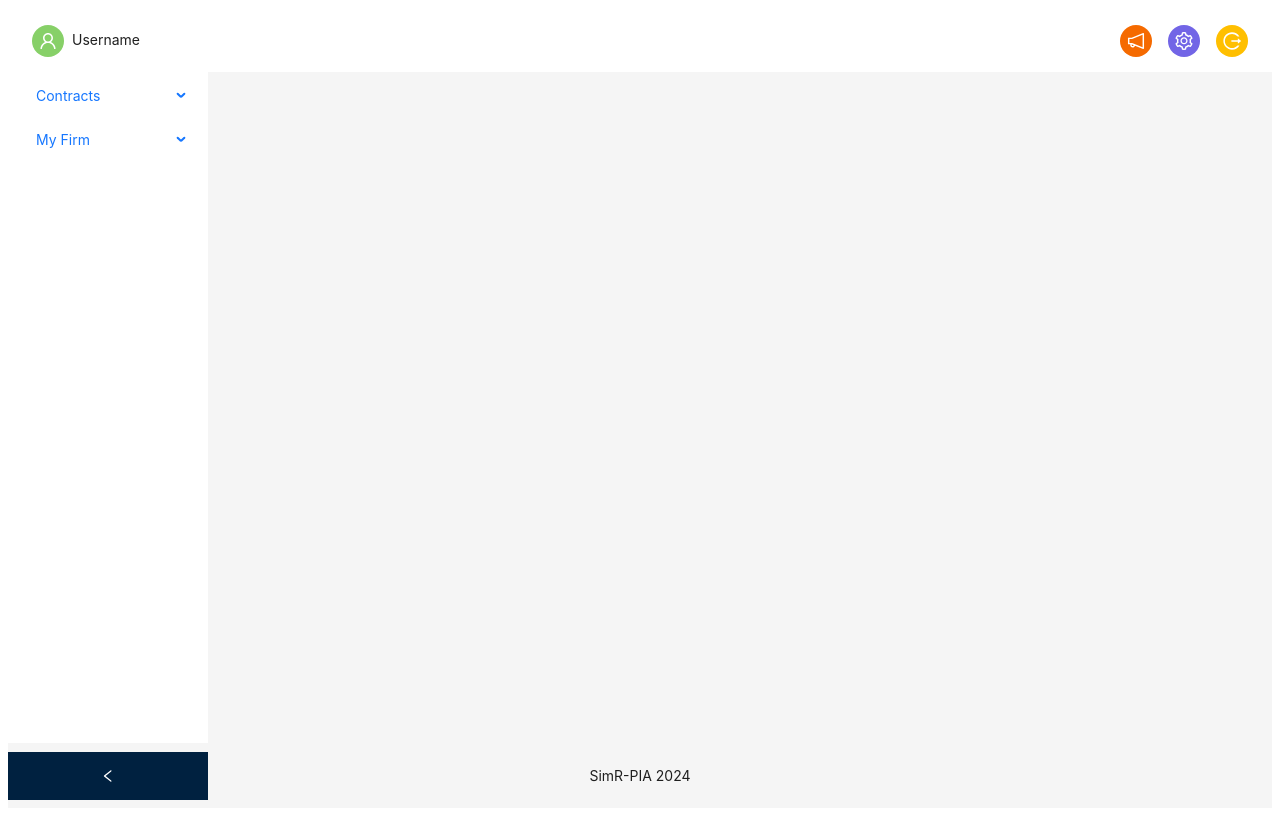
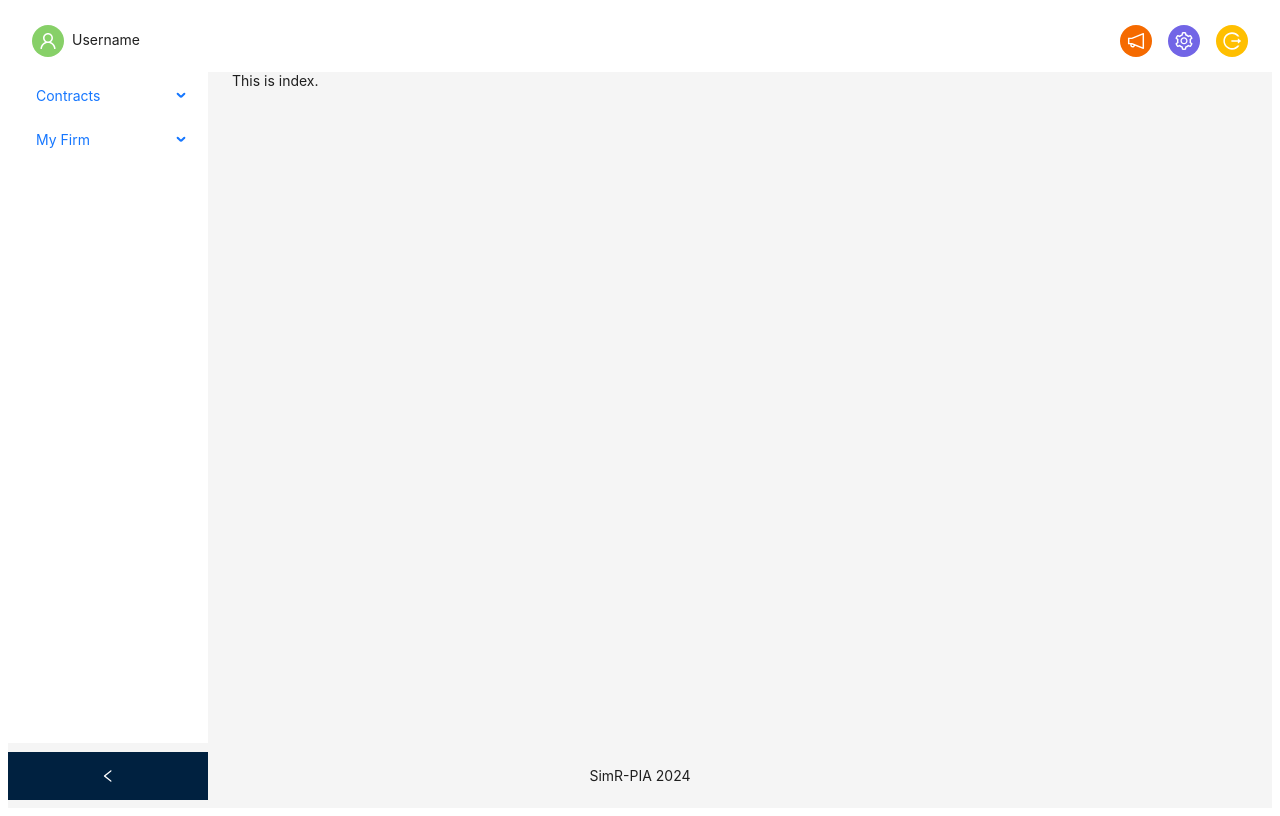
Before and after one commit to Paul-PIA/simr-frontend, a Next.js app: page / in a window 1280 px wide. Built offline with nearby package versions, Linux system fonts and the light colour scheme.

Commit message:
index update

```diff
--- a/components/Header.js
+++ b/components/Header.js
@@ -19,17 +19,17 @@ const { Header } = Layout;
 //     </Menu>
 // );
 
-export default function _Header(){
+export default function _Header({ onMenuClick }){
     return (
         <Header className="header" style={{ padding:0, background: '#fff', display: 'flex', justifyContent: 'space-between', alignItems: 'center' }}>
             <div style={{ marginLeft: 24}}>
-                <Avatar style={{ backgroundColor: '#87d068' }} icon={<UserOutlined />} />
+                <Avatar style={{ backgroundColor: '#87d068', cursor: 'pointer' }} icon={<UserOutlined />} onClick={() => onMenuClick('Profile')}/>
                 <span style={{ marginLeft: 8}}>Username</span>
             </div>
             <div style={{ marginRight: 24}}>
                 <Space size="middle">
-                    <Avatar style={{ backgroundColor: '#f56a00', cursor: 'pointer' }} icon={<NotificationOutlined />} onClick={() => console.log('Notificaitons')}/>
-                    <Avatar style={{ backgroundColor: '#7265e6', cursor: 'pointer' }} icon={<SettingOutlined />} onClick={() => console.log('Settings')}/>
+                    <Avatar style={{ backgroundColor: '#f56a00', cursor: 'pointer' }} icon={<NotificationOutlined />} onClick={() => onMenuClick('Notifications')}/>
+                    <Avatar style={{ backgroundColor: '#7265e6', cursor: 'pointer' }} icon={<SettingOutlined />} onClick={() => onMenuClick('Settings')}/>
                     <Avatar style={{ backgroundColor: '#ffbf00', cursor: 'pointer' }} icon={<LogoutOutlined />} onClick={() => window.location.href = '/login'}/>
                     {/* <Dropdown>
                         <a onClick={e =>e.preventDefault()}>
--- a/components/Layout.js
+++ b/components/Layout.js
@@ -1,5 +1,4 @@
-import React from 'react';
-import { useState } from 'react';
+import React,{ useState } from 'react';
 import { Layout } from 'antd';
 import _Footer from './Footer';
 import _Header from './Header';
@@ -8,17 +7,32 @@ import _Sider from './Sidebar';
 const { Content } = Layout;
 
 export default function _Layout({ children }) {
-    const [content, setContent] = useState(true);
-    const handleMenuClick = (content) => {
+    const [content, setContent] = useState("This is index.");
+    const HeaderClick = (contentKey) => {
+        switch (contentKey) {
+            case 'Notifications':
+                setContent('Here are Notifications.');
+                break;
+            case 'Settings':
+                setContent('Here are Settings.');
+                break;
+            case 'Profile':
+                setContent('Here is Profile.');
+                break;
+            default:
+                setContent('This is index');
+        }
+    };
+    const SiderClick = (content) => {
         setContent(content);
     };
     return (
         <Layout style={{ minHeight: '100vh' }}>
-            <_Header />
+            <_Header onMenuClick={HeaderClick}/>
             <Layout>
-                <_Sider onMenuClick={handleMenuClick} />
+                <_Sider onMenuClick={SiderClick} />
                 <Content style={{ padding: '0 24px', minHeight: 280 }}>
-                    {children}
+                    {content}
                 </Content>
             </Layout>
             <_Footer />
```
